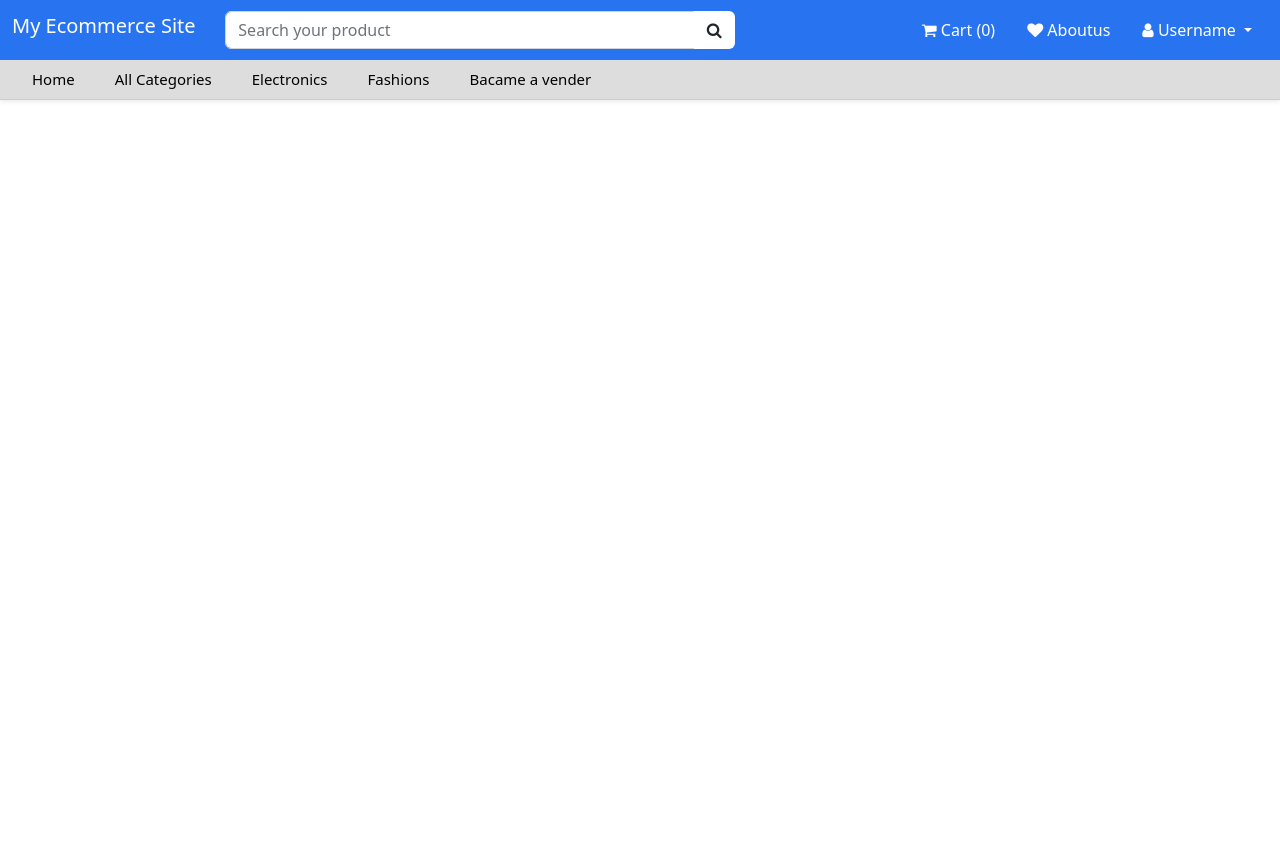
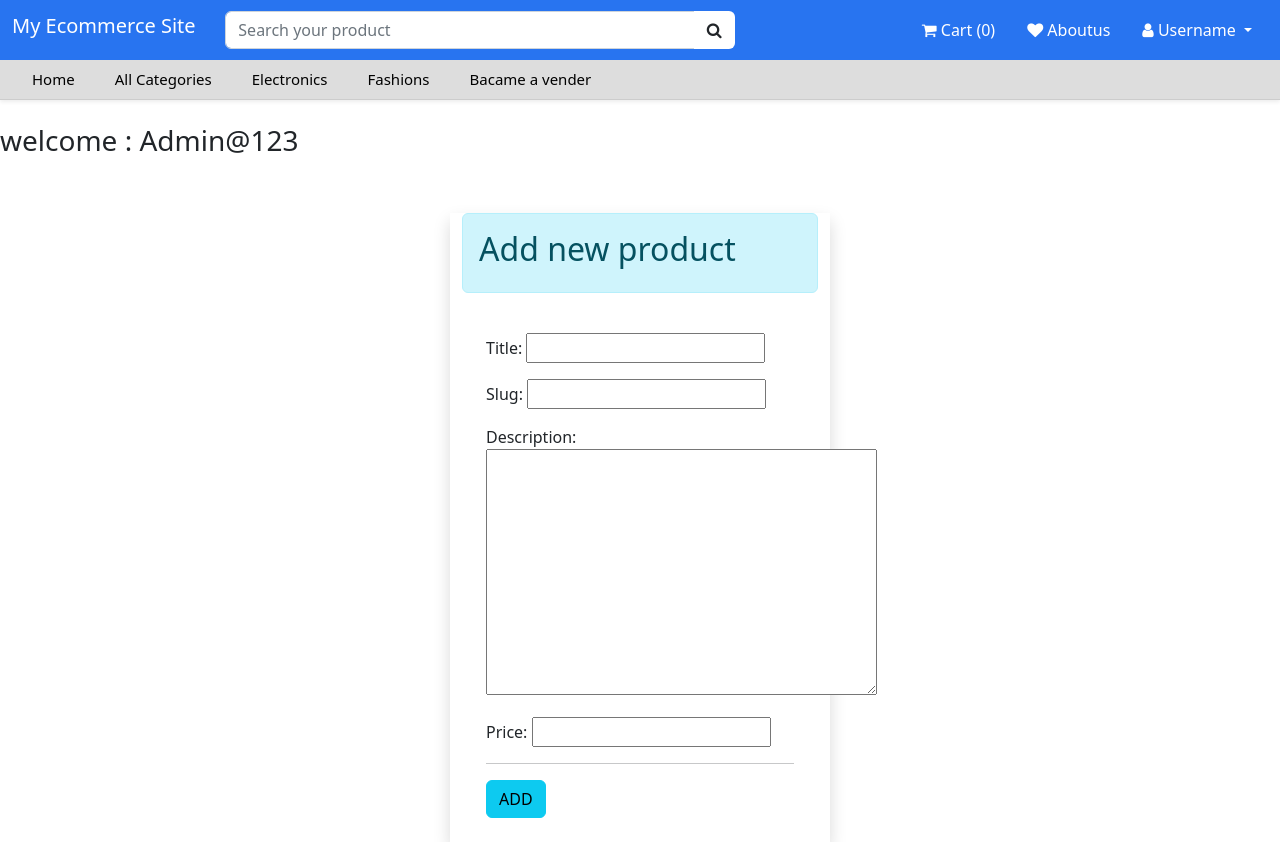
Before and after one commit to sureshchandramali/My_site, a Django app: page /addproduct/ in a window 1280 px wide. Before the commit the page ends 101 px from the top, so only its background shows below. Run offline with Django 5.2, Linux system fonts and the light colour scheme; a user stored in the database is signed in.

Commit message:
add product page

```diff
--- a/Ecommerce/Ecommerce/urls.py
+++ b/Ecommerce/Ecommerce/urls.py
@@ -18,7 +18,7 @@ from django.contrib import admin
 from django.urls import path , include
 from apps.core.views import index,about
 
-from apps.vender.views import login,signup
+# from apps.vender.views import login,signup
 urlpatterns = [
     path('', include('apps.store.urls')),
     path('',index,name="index"),
--- a/Ecommerce/apps/core/templates/index.html
+++ b/Ecommerce/apps/core/templates/index.html
@@ -11,7 +11,7 @@
         <h2 class="text-xl">
                {{ product.title }}</h2>
                <p>${{product.get_display_price}}</p>
-               <p> {{product.thumbnail}}</p>
+               <p> {{product.get_thumbnail}}</p>
                </div>
               </div>
      {%endfor%}
--- a/Ecommerce/apps/store/models.py
+++ b/Ecommerce/apps/store/models.py
@@ -25,7 +25,7 @@ class Product(models.Model):
      price=models.IntegerField()
      created_at=models.DateField(auto_now_add=True)
      updated_at=models.DateField(auto_now=True)
-     thumbnail =models.ImageField(upload_to='thumbnail/')
+    #  thumbnail =models.ImageField(upload_to='thumbnail/')
 
      class Meta:
            ordering=('-created_at',)
--- /dev/null
+++ b/Ecommerce/apps/vender/forms.py
@@ -0,0 +1,7 @@
+from apps.store.models import Product
+from django.forms import ModelForm
+
+class productForm(ModelForm):
+    class Meta:
+        model = Product
+        fields= ['title','slug','description','price']
--- a/Ecommerce/apps/vender/templates/addproduct.html
+++ b/Ecommerce/apps/vender/templates/addproduct.html
@@ -1,12 +1,15 @@
-{% extends 'base.html' %}
-{% block contect %}
+{%extends 'base.html'%}
+{% block title%}Aboutus{%endblock%}
+{%block content %}
+
+<div class="mt-4"><h3>welcome : {{user.username}}</h3></div>
   <div>
   <div class="container pt-4">
     <div class="row mt-4">
       <div class="col-lg-4 mx-auto shadow ">
     <div class="alert alert-info">
     <h2>
-          Add product
+        Add new product
     </h2>
     </div>
     <div class=" p-4">
@@ -18,4 +21,4 @@
       </form>
     </div>
 </div>
-{% endblock %}
+{%endblock%}
--- a/Ecommerce/apps/vender/views.py
+++ b/Ecommerce/apps/vender/views.py
@@ -2,6 +2,9 @@ from django.shortcuts import render,redirect
 from django.contrib.auth.forms import UserCreationForm,AuthenticationForm
 from django.contrib.auth import authenticate,login as loginUser
 from apps.store.models import Product
+from apps.vender.forms import productForm
+
+
 
 # Create your views here.
 
@@ -56,7 +59,8 @@ def product(request):
 def addproduct(request):
      if request.user.is_authenticated:
 
-        user = request.user
-        form = Product()
-        return render(request,'addproduct.html',context={'form':form})
+        # user = request.user
+        form =  productForm()
+        product=Product.objects.all
+        return render(request,'addproduct.html',context={'form':form,'product':product})
     # return render (request,'addproduct.html')
```
Also changed, not shown: Ecommerce/db.sqlite3. Lines whose indentation alone changed are shown as unchanged.
